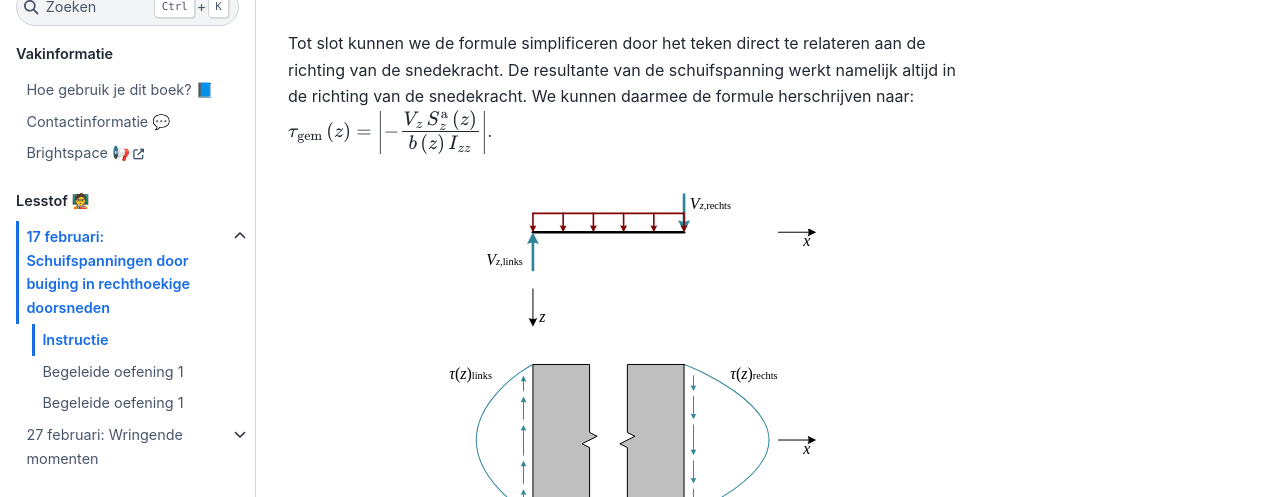
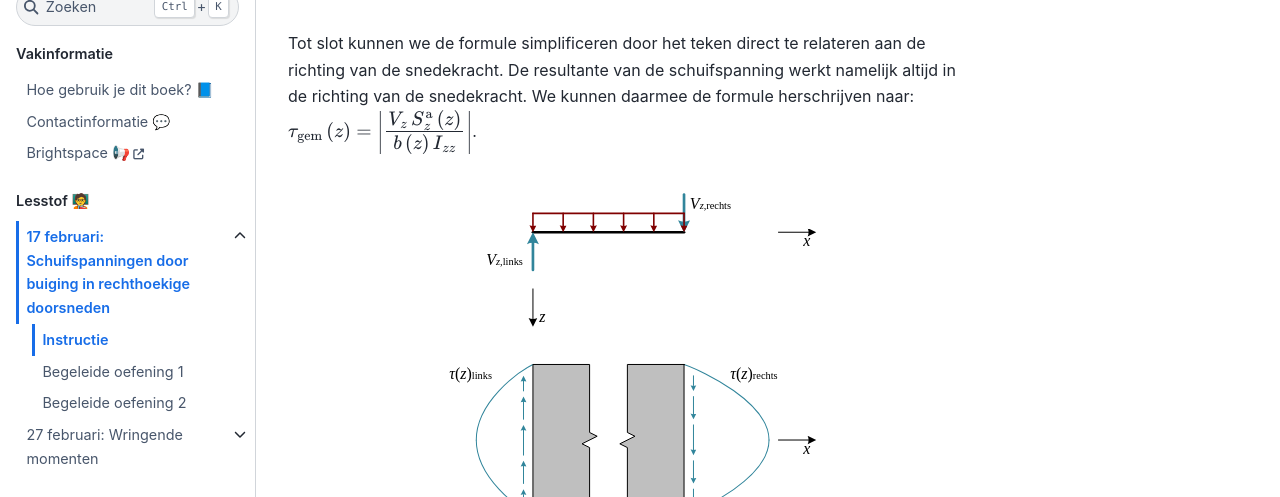
Before and after one commit to TUDelft-books/CTB1310, a Jupyter Book: the page built from book/shear_rect/instructie.md, in a window 1280 px wide and 900 px high, scrolled down 5578 px. Shown: the part 151-648 px from the top of the window. Built offline with Jupyter Book 1.0.4 settings and Sphinx 7.4.7 and the Sphinx Book theme 1.1.4, drawn with Linux system fonts in a browser that asks for light colours; comment, search, counter and statistics services are not loaded.

Commit message:
remove minus

````diff
--- a/book/shear_rect/instructie.md
+++ b/book/shear_rect/instructie.md
@@ -183,7 +183,7 @@ Daarnaast leidt de relatie $\sigma_{zx} = \sigma_{xz}$ ook tot de conclusie dat
 Spanningen op randen zijn nul loodrecht op de rand.
 ```
 
-Tot slot kunnen we de formule simplificeren door het teken direct te relateren aan de richting van de snedekracht. De resultante van de schuifspanning werkt namelijk altijd in de richting van de snedekracht. We kunnen daarmee de formule herschrijven naar: $\tau_{\rm{gem}} \left( z \right) = \left| - \cfrac{V_{z} \, S_{z}^{\rm{a}} \left( z \right)}{b \left(z \right) \, I_{zz}} \right|$.
+Tot slot kunnen we de formule simplificeren door het teken direct te relateren aan de richting van de snedekracht. De resultante van de schuifspanning werkt namelijk altijd in de richting van de snedekracht. We kunnen daarmee de formule herschrijven naar: $\tau_{\rm{gem}} \left( z \right) = \left| \cfrac{V_{z} \, S_{z}^{\rm{a}} \left( z \right)}{b \left(z \right) \, I_{zz}} \right|$.
 
 ```{figure} ./instructie_data/richtingen.svg
 :align: center
@@ -278,8 +278,8 @@ Daarmee kunnen we de maximale schuifspanning bepalen:
 
 $$
 \begin{align*}
-\tau_{\rm{max}} &= \left| -\cfrac{V_{z} \, S_{z}^{\rm{a}} \left( 0 \right)}{b \, I_{zz}} \right| \\
-&= \left| -\cfrac{30000 \, \cdot -506250}{125 \cdot 60750000} \right| \\
+\tau_{\rm{max}} &= \left| \cfrac{V_{z} \, S_{z}^{\rm{a}} \left( 0 \right)}{b \, I_{zz}} \right| \\
+&= \left| \cfrac{30000 \, \cdot -506250}{125 \cdot 60750000} \right| \\
 &= 2 \, \rm{MPa}
 \end{align*}
 $$
--- a/book/shear_rect/lesoefening2.md
+++ b/book/shear_rect/lesoefening2.md
@@ -1,4 +1,4 @@
-# Begeleide oefening 1
+# Begeleide oefening 2
 
 Gegeven is de volgende constructie
 
````
